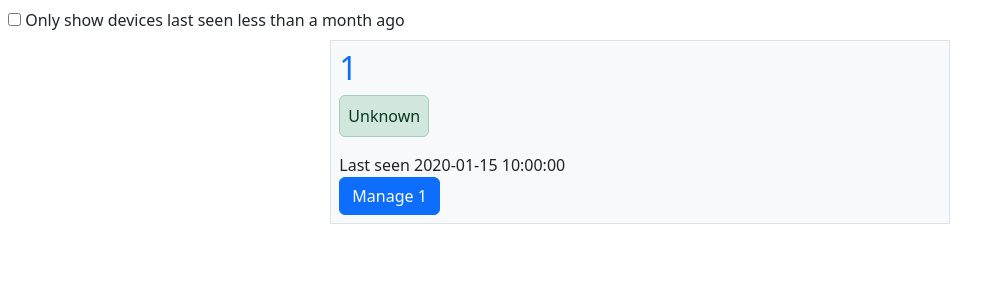
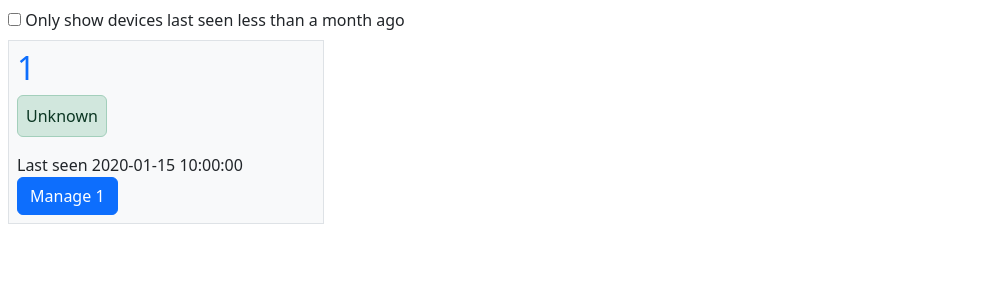
Before and after one commit to nsg-ethz/autopower, a Python web app: template server/management/templates/startpage.html in a window 1280 px wide. Shown: the part 56-356 px from the top of the page, without its empty margins (0-1005 px from the left). Run offline with Jinja, Linux system fonts and the light colour scheme; the template is opened without the code that fills it: most values are stand-ins (such as "Sample title", 1, 10 or a date in 2020); some libraries are stand-ins or nearby versions.

Commit message:
Add more columns

```diff
--- a/server/management/static/startpage.css
+++ b/server/management/static/startpage.css
@@ -9,15 +9,27 @@
 
 @media screen and (min-width: 770px) {
     .autopowerDevicesList {
-        display: flex;
         align-items: center;
-        justify-content: space-around;
+        justify-content: start;
         flex-direction: row;
         flex-wrap: wrap;
-        gap: 1px;
-    }
-
-    .autopowerDevicesList>.autopowerDevice {
-        width: 49%;
     }
 }
+
+@media screen and (min-width: 770px) and (max-width: 1000px){
+    .autopowerDevicesList>.autopowerDevice {
+        width: 50%;
+    }
+}
+
+@media screen and (min-width: 1001px) and (max-width: 2000px){
+    .autopowerDevicesList>.autopowerDevice {
+        width: 33%;
+    }
+}
+
+@media screen and (min-width: 1200px) {
+    .autopowerDevicesList>.autopowerDevice {
+        width: 25%;
+    }
+}
--- a/server/management/templates/startpage.html
+++ b/server/management/templates/startpage.html
@@ -13,7 +13,7 @@
         <label for="showOnlyRecents" name="showOnlyRecents">Only show devices last seen less than a month ago</label>
     </form>
 </div>
-<div class="autopowerDevicesList">
+<div class="autopowerDevicesList d-flex">
     {% for device in autopowerDevices %}
     <div class="d-flex justify-content-lg-between align-items-start flex-column autopowerDevice bg-light border p-2 mt-2">
         <a href="{{ url_for('deviceManagementPage', deviceUid=device.client_uid) }}" class="text-decoration-none"><h2>{{ device.client_uid | e }}</h2></a>
```
